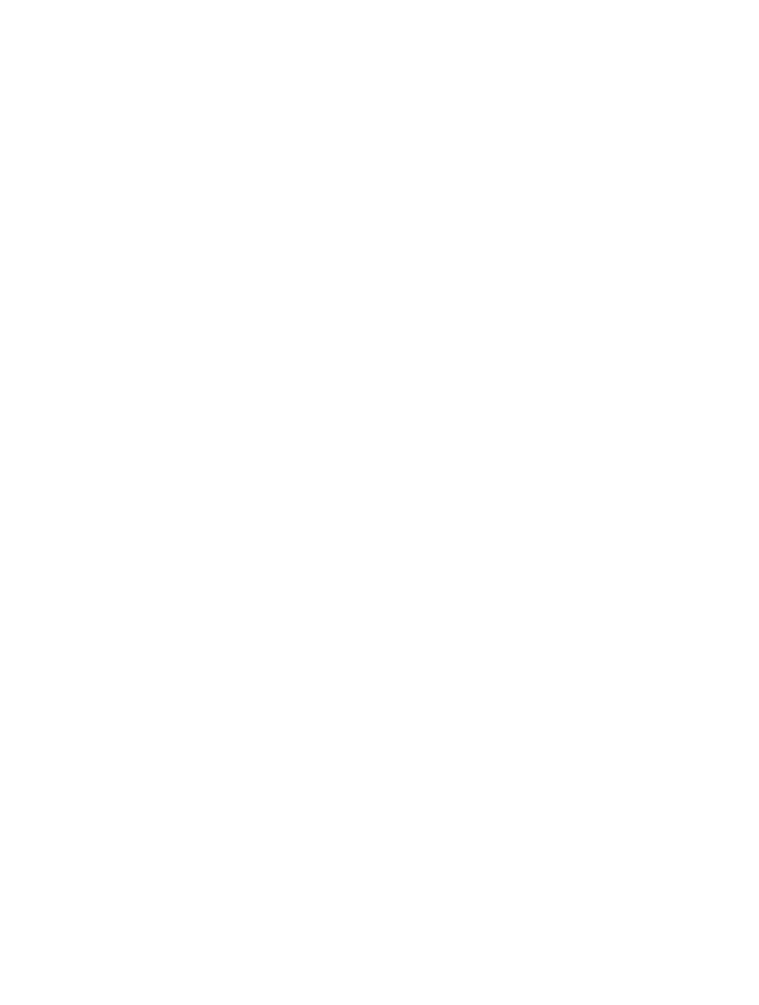
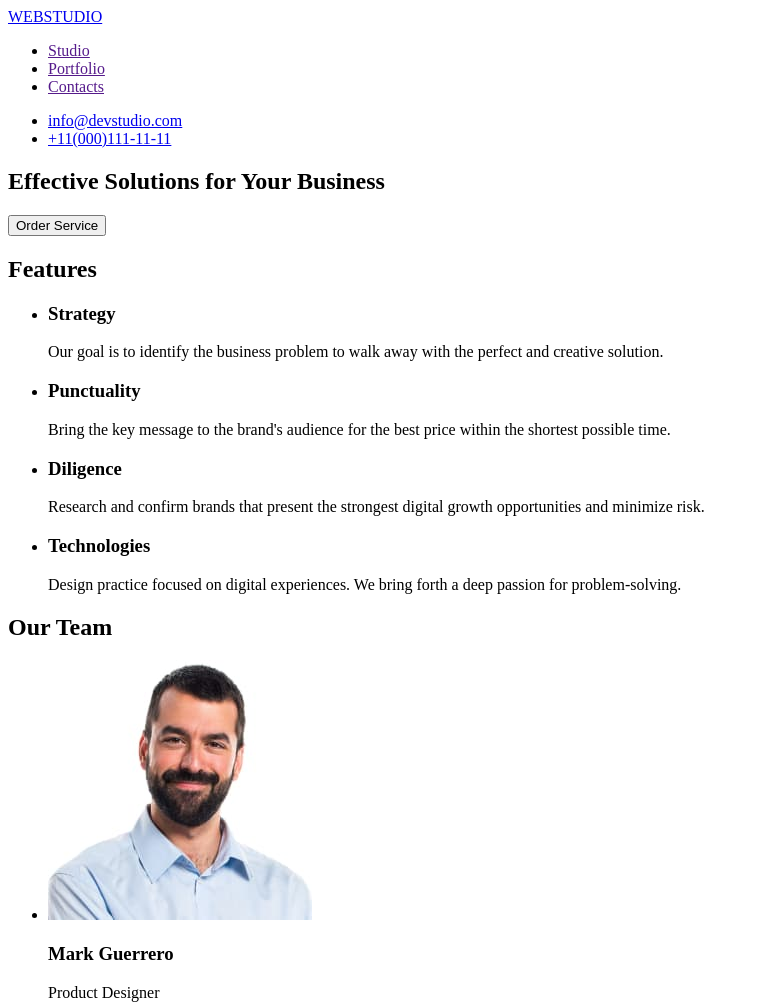
Before and after one commit to PoppyHanna/goit-markup-hw-01, a plain HTML site: page index.html in a window 1280 px wide. Shown: the top 1005 px of the page, without its empty margins (0-759 px from the left). Before the commit the page ends 800 px from the top, so only its background shows below. Drawn offline with Linux system fonts and the light colour scheme.

Commit message:
Creation of html page layout markup

```diff
--- a/index.html
+++ b/index.html
@@ -1,11 +1,102 @@
 <!DOCTYPE html>
 <html lang="en">
-<head>
-    <meta charset="UTF-8">
-    <meta name="viewport" content="width=device-width, initial-scale=1.0">
-    <title>Homework 1</title>
-</head>
-<body>
+  <head>
+    <meta charset="UTF-8" />
+    <meta name="viewport" content="width=device-width, initial-scale=1.0" />
+    <title>WebStudio</title>
+  </head>
 
-</body>
+  <body>
+    <!-- Page header-->
+    <header>
+      <nav>
+        <a href="./index.html">WEBSTUDIO</a>
+        <!-- Link to other pages -->
+        <ul>
+          <li><a href="">Studio</a></li>
+          <li><a href="">Portfolio</a></li>
+          <li><a href="">Contacts</a></li>
+        </ul>
+      </nav>
+      <ul>
+        <li><a href="mailto:info@devstudio.com">info@devstudio.com</a></li>
+        <li><a href="tel:+11(000)111-11-11">+11(000)111-11-11</a></li>
+      </ul>
+    </header>
+    <!-- Unique page content -->
+    <main>
+      <section>
+        <h1>Effective Solutions for Your Business</h1>
+        <button type="button">Order Service</button>
+      </section>
+      <!-- TODO Features -->
+      <section>
+        <h2>Features</h2>
+        <ul>
+          <li>
+            <h3>Strategy</h3>
+            <p>
+              Our goal is to identify the business problem to walk away with the
+              perfect and creative solution.
+            </p>
+          </li>
+          <li>
+            <h3>Punctuality</h3>
+            <p>
+              Bring the key message to the brand's audience for the best price
+              within the shortest possible time.
+            </p>
+          </li>
+          <li>
+            <h3>Diligence</h3>
+            <p>
+              Research and confirm brands that present the strongest digital
+              growth opportunities and minimize risk.
+            </p>
+          </li>
+          <li>
+            <h3>Technologies</h3>
+            <p>
+              Design practice focused on digital experiences. We bring forth a
+              deep passion for problem-solving.
+            </p>
+          </li>
+        </ul>
+      </section>
+      <!-- Our team -->
+      <section>
+        <h2>Our Team</h2>
+        <ul>
+          <li>
+            <img src="./img/mark-g.jpg" alt="Mark Guerrero" width="264" />
+            <h3>Mark Guerrero</h3>
+            <p>Product Designer</p>
+          </li>
+          <li>
+            <img src="./img/tom-f.jpg" alt="Tom Ford" width="264" />
+            <h3>Tom Ford</h3>
+            <p>Frontend Developer</p>
+          </li>
+          <li>
+            <img src="./img/camila-g.jpg" alt="Camila Garcia" width="264" />
+            <h3>Camila Garcia</h3>
+            <p>Marketing</p>
+          </li>
+          <li>
+            <img src="./img/daniel-w.jpg" alt="Damiel Wilson" width="264" />
+            <h3>Damiel Wilson</h3>
+            <p>UI Designer</p>
+          </li>
+        </ul>
+      </section>
+    </main>
+    <!-- Footer -->
+    <footer>
+      <a href="">WEBSTUDIO</a>
+      <p>
+        Increase the flow of customers and sales for your business with digital
+        marketing & growth solutions.
+      </p>
+    </footer>
+  </body>
 </html>
```
Also changed, not shown: img/camila-g.jpg (added), img/daniel-w.jpg (added), img/mark-g.jpg (added), img/tom-f.jpg (added).
